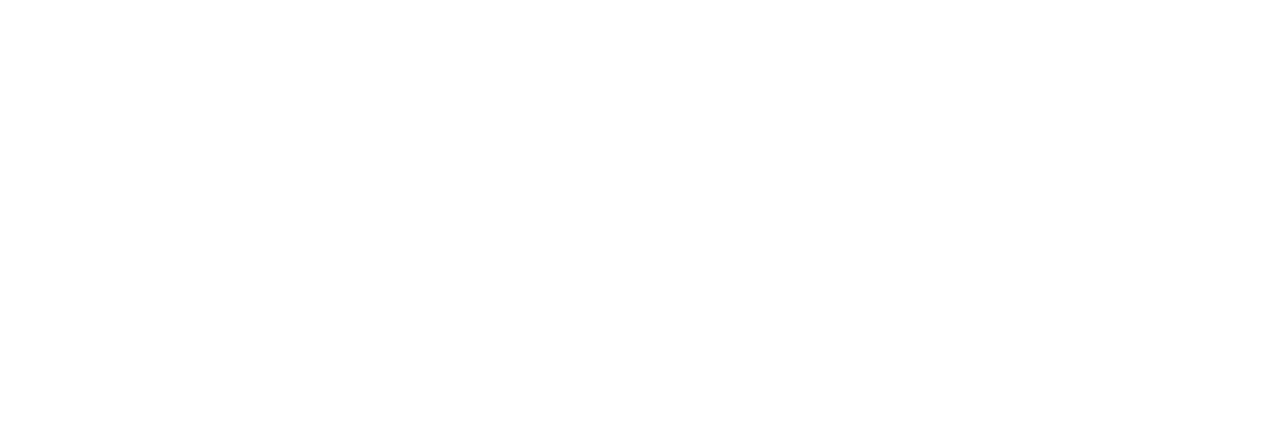
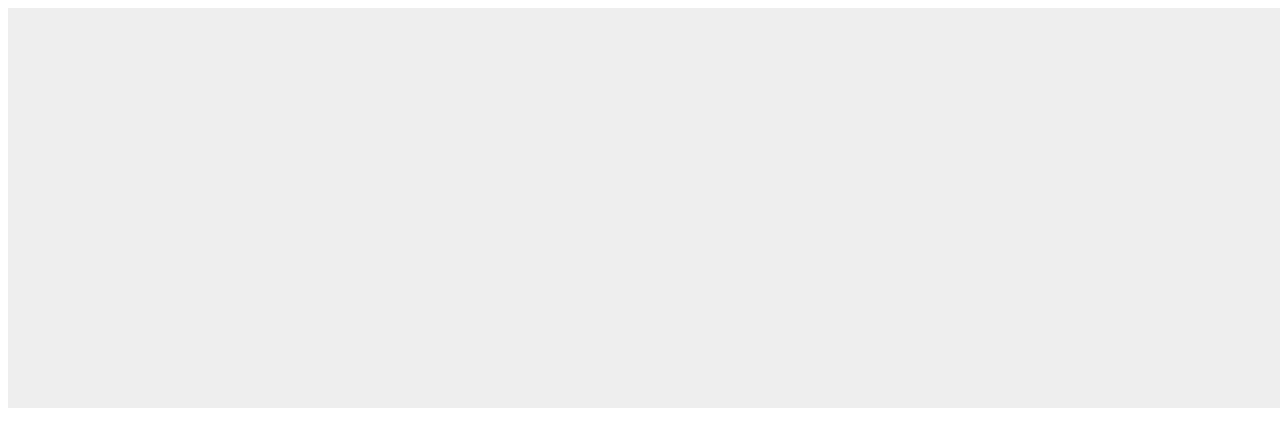
Before and after one commit to summerchen0101/calculator, a React (Create React App) app: page / in a window 1280 px wide. Shown: the top 446 px of the page. Built offline with nearby package versions, Linux system fonts and the light colour scheme.

Commit message:
lint rule updated

```diff
--- a/src/App.tsx
+++ b/src/App.tsx
@@ -1,7 +1,12 @@
-import React from "react";
+import React from 'react'
+import Calculator from './components/Calculator'
 
 const App: React.FC = () => {
-  return <div></div>;
-};
+  return (
+    <>
+      <Calculator />
+    </>
+  )
+}
 
-export default App;
+export default App
--- /dev/null
+++ b/src/components/Calculator.tsx
@@ -0,0 +1,14 @@
+import React from 'react'
+import styled from 'styled-components'
+
+const Wrapper = styled.div`
+  width: 100vw;
+  height: 50vh;
+  background: #eee;
+`
+
+const Calculator = () => {
+  return <Wrapper></Wrapper>
+}
+
+export default Calculator
```
Also changed, not shown: package.json (+10 -6 lines), src/index.tsx (+7 -7 lines), src/reportWebVitals.ts (+10 -10 lines), src/setupTests.ts (+1 -1 lines), 2 other files (tests, documents, lock files or other folders).
